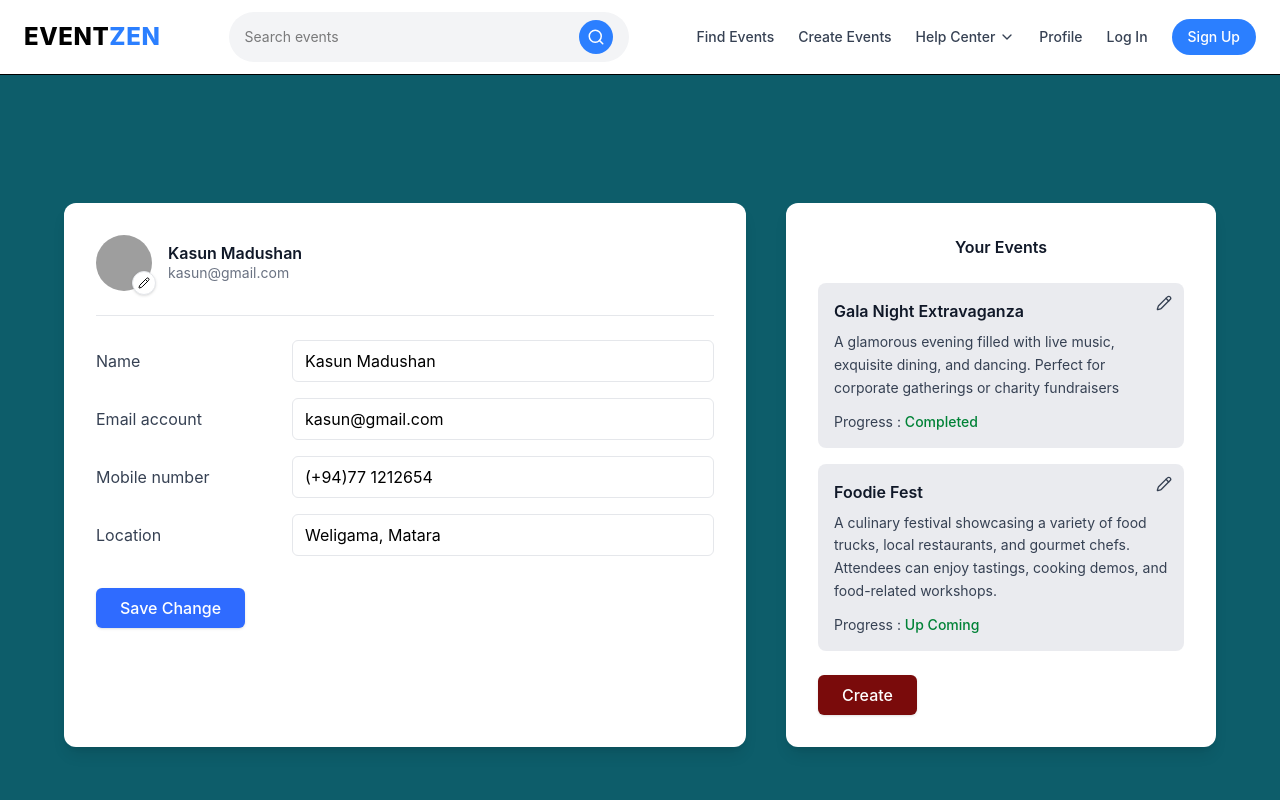
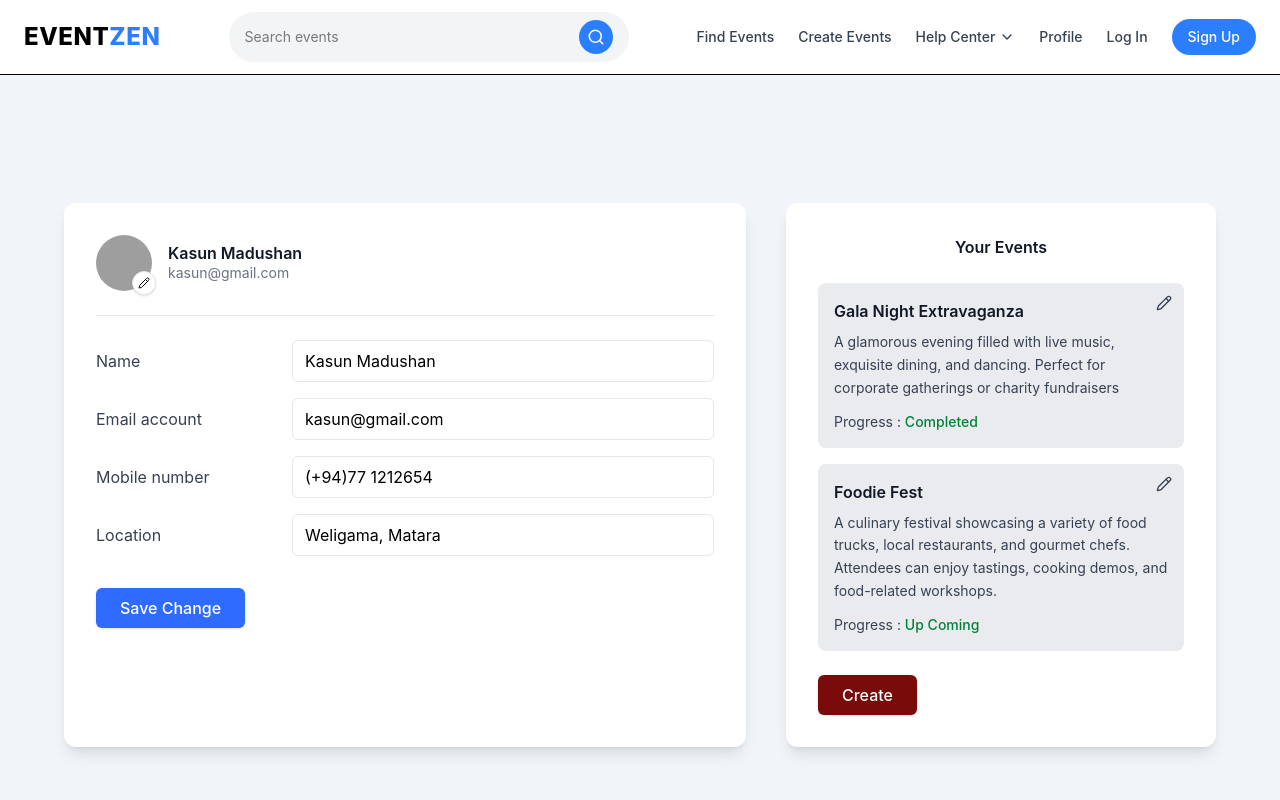
Before and after one commit to Event-Zen/eventzen-frontend, a React (Vite) app: page /attendee-profile in a window 1280 px wide. Shown: the top 800 px of the page. Built offline with nearby package versions, Linux system fonts and the light colour scheme; grey boxes are pictures that could not be loaded.

Commit message:
recorrect the error in attendee profile page and change the background color

```diff
--- a/src/pages/AttendeeProfilePage.tsx
+++ b/src/pages/AttendeeProfilePage.tsx
@@ -52,7 +52,7 @@ function initialsFromName(name: string) {
 
 export default function AttendeeProfilePage() {
   const [form, setForm] = useState<ProfileForm>(initialProfile);
-  const [events, setEvents] = useState<EventItem[]>(initialEvents);
+  const [events] = useState<EventItem[]>(initialEvents);
 
   const avatarFallback = useMemo(() => initialsFromName(form.name), [form.name]);
 
@@ -79,7 +79,7 @@ export default function AttendeeProfilePage() {
   }
 
   return (
-    <div className="min-h-screen w-full bg-[#0D5D6A] flex items-center justify-center p-6">
+    <div className="min-h-screen w-full bg-slate-100 flex items-center justify-center p-6">
       <div className="w-full max-w-6xl flex flex-col lg:flex-row gap-10">
         {/* Left: Profile Card */}
         <div className="flex-1 bg-white rounded-xl shadow-lg p-8">
```
